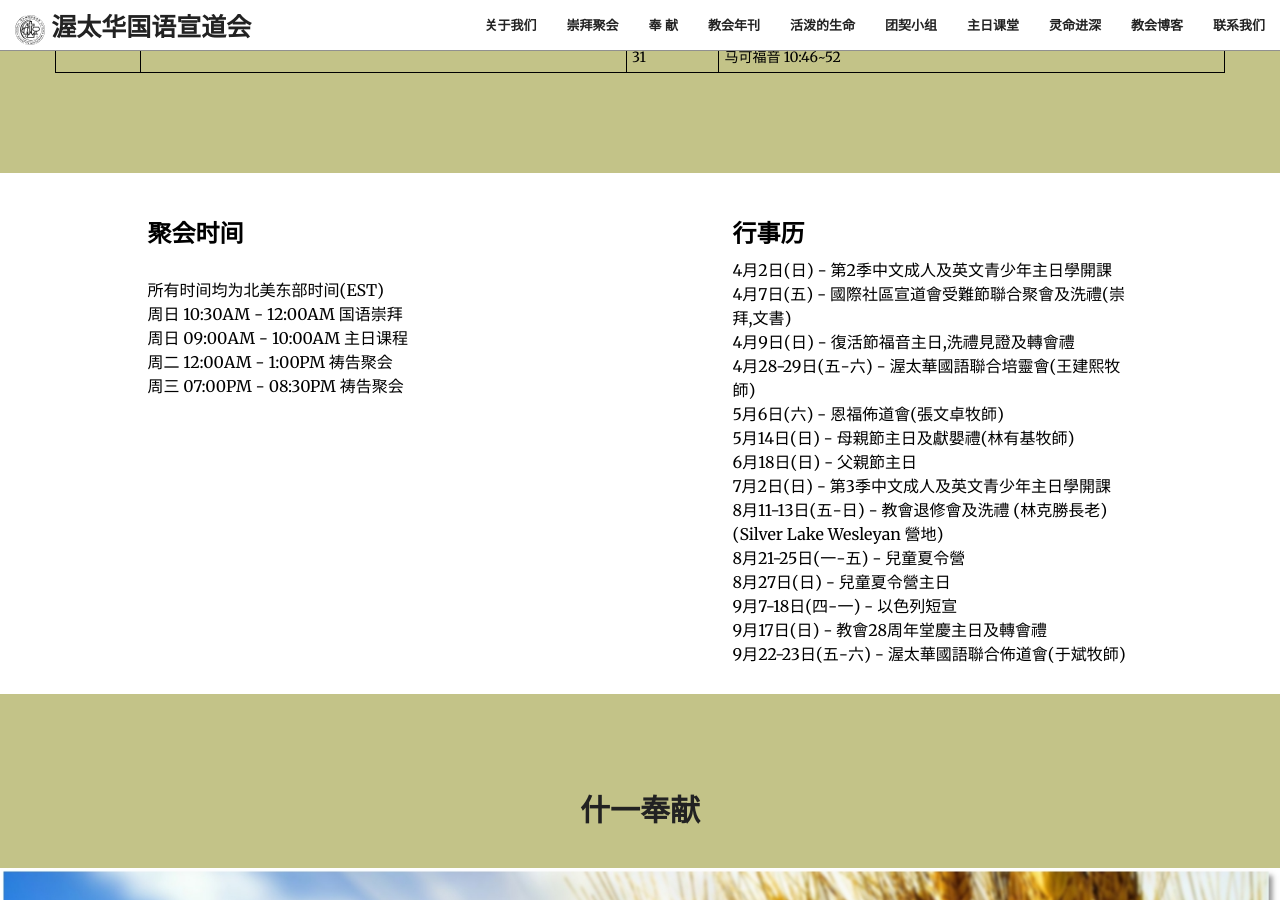
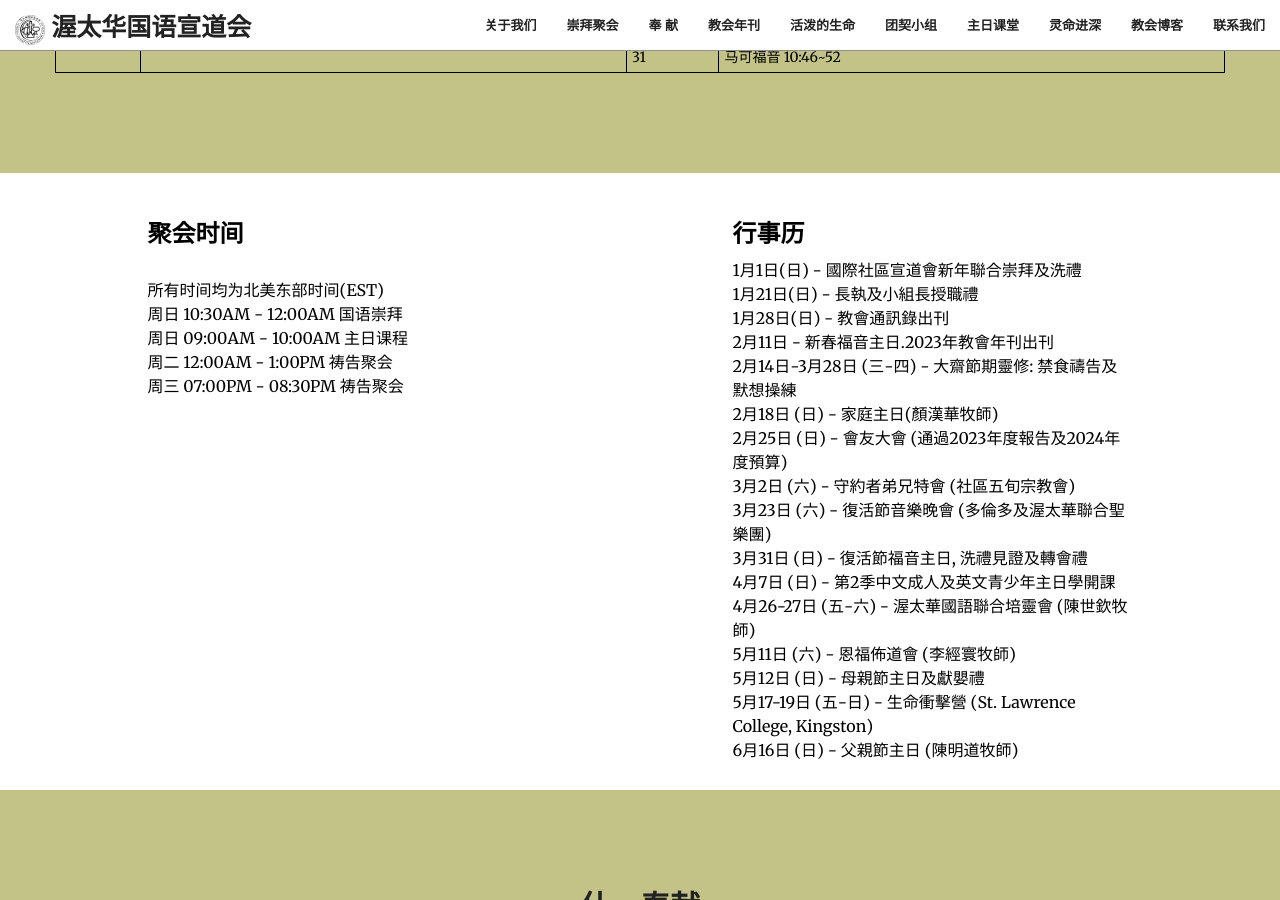
Before and after one commit to JonasYow/ottawaomac, a Jekyll site: the page built from index.html, in a window 1280 px wide and 900 px high, scrolled down 3302 px. Built offline with Jekyll 4.4.1, drawn with Linux system fonts in a browser that asks for light colours; some web fonts are replaced.

Commit message:
Update calendar Q12024

```diff
--- a/_data/calendar.yaml
+++ b/_data/calendar.yaml
@@ -1,41 +1,47 @@
-- time: "4月2日(日)"
+- time: "1月1日(日)"
+  title: "國際社區宣道會新年聯合崇拜及洗禮"
+
+- time: "1月21日(日)"
+  title: "長執及小組長授職禮"
+
+- time: "1月28日(日)"
+  title: "教會通訊錄出刊"
+
+- time: "2月11日"
+  title: "新春福音主日.2023年教會年刊出刊"
+
+- time: "2月14日-3月28日 (三-四)"
+  title: "大齋節期靈修: 禁食禱告及默想操練"
+
+- time: "2月18日 (日)"
+  title: "家庭主日(顏漢華牧師)"
+
+- time: "2月25日 (日)"
+  title: "會友大會 (通過2023年度報告及2024年度預算)"
+
+- time: "3月2日 (六)"
+  title: "守約者弟兄特會 (社區五旬宗教會)"
+
+- time: "3月23日 (六)"
+  title: "復活節音樂晚會 (多倫多及渥太華聯合聖樂團)"
+
+- time: "3月31日 (日)"
+  title: "復活節福音主日, 洗禮見證及轉會禮"
+
+- time: "4月7日 (日)"
   title: "第2季中文成人及英文青少年主日學開課"
 
-- time: "4月7日(五)"
-  title: "國際社區宣道會受難節聯合聚會及洗禮(崇拜,文書)"
+- time: "4月26-27日 (五-六)"
+  title: "渥太華國語聯合培靈會 (陳世欽牧師)"
 
-- time: "4月9日(日)"
-  title: "復活節福音主日,洗禮見證及轉會禮"
+- time: "5月11日 (六)"
+  title: "恩福佈道會 (李經寰牧師)"
 
-- time: "4月28-29日(五-六)"
-  title: "渥太華國語聯合培靈會(王建熙牧師)"
+- time: "5月12日 (日)"
+  title: "母親節主日及獻嬰禮"
 
-- time: "5月6日(六)"
-  title: "恩福佈道會(張文卓牧師)"
+- time: "5月17-19日 (五-日)"
+  title: "生命衝擊營 (St. Lawrence College, Kingston)"
 
-- time: "5月14日(日)"
-  title: "母親節主日及獻嬰禮(林有基牧師)"
-
-- time: "6月18日(日)"
-  title: "父親節主日"
-
-- time: "7月2日(日)"
-  title: "第3季中文成人及英文青少年主日學開課"
-
-- time: "8月11-13日(五-日)"
-  title: "教會退修會及洗禮 (林克勝長老)(Silver Lake Wesleyan 營地)"
-
-- time: "8月21-25日(一-五)"
-  title: "兒童夏令營"
-
-- time: "8月27日(日)"
-  title: "兒童夏令營主日"
-
-- time: "9月7-18日(四-一)"
-  title: "以色列短宣"
-
-- time: "9月17日(日)"
-  title: "教會28周年堂慶主日及轉會禮"
-
-- time: "9月22-23日(五-六)"
-  title: "渥太華國語聯合佈道會(于斌牧師)"
+- time: "6月16日 (日)"
+  title: "父親節主日 (陳明道牧師)"
```
